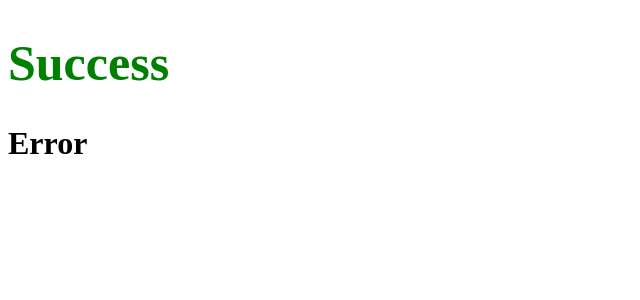
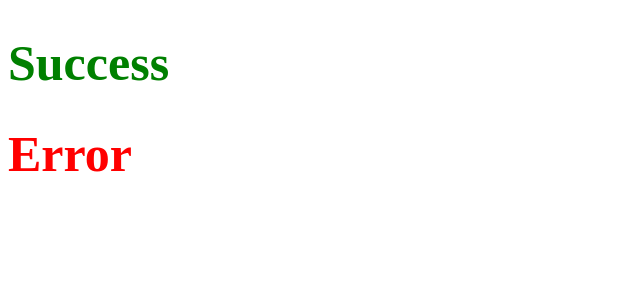
Before and after one commit to kavita2913/React-Inline-and-Module-CSS---Building-a-First-Custom-Functional-Component-Writ---68gngdccs0jm, a React app: page / in a window 1280 px wide. Shown: the top 300 px of the page, without its empty margins (0-640 px from the left). Built offline with nearby package versions, Linux system fonts and the light colour scheme.

Commit message:
Update appStyles.module.css

```diff
--- a/src/styles/appStyles.module.css
+++ b/src/styles/appStyles.module.css
@@ -1,4 +1,8 @@
-.success{
-    color: green;
-    font-size: 50px;
+.success {
+  color: green;
+  font-size: 50px;
 }
+#error {
+  color: red;
+  font-size: 50px;
+}
```
